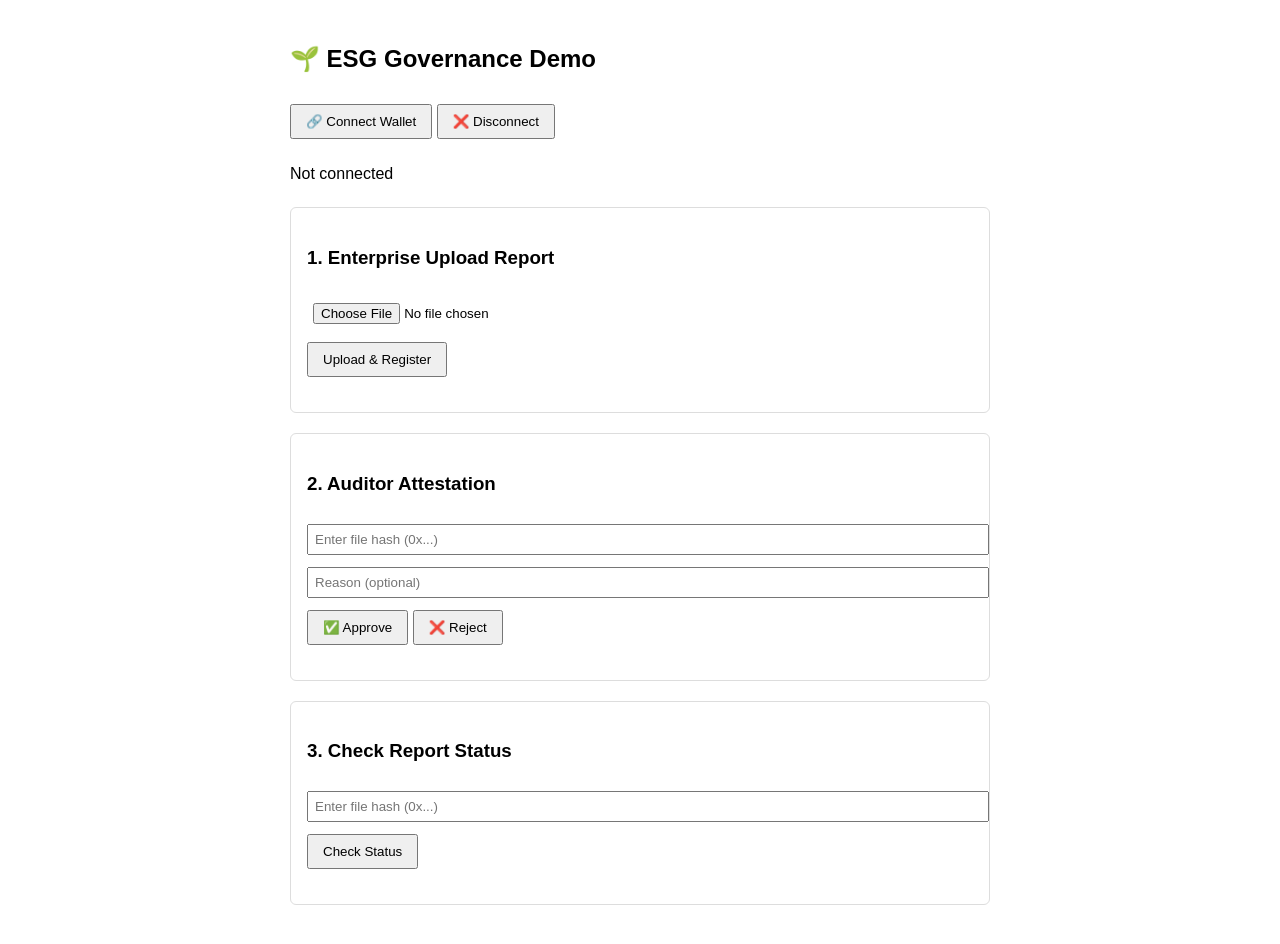
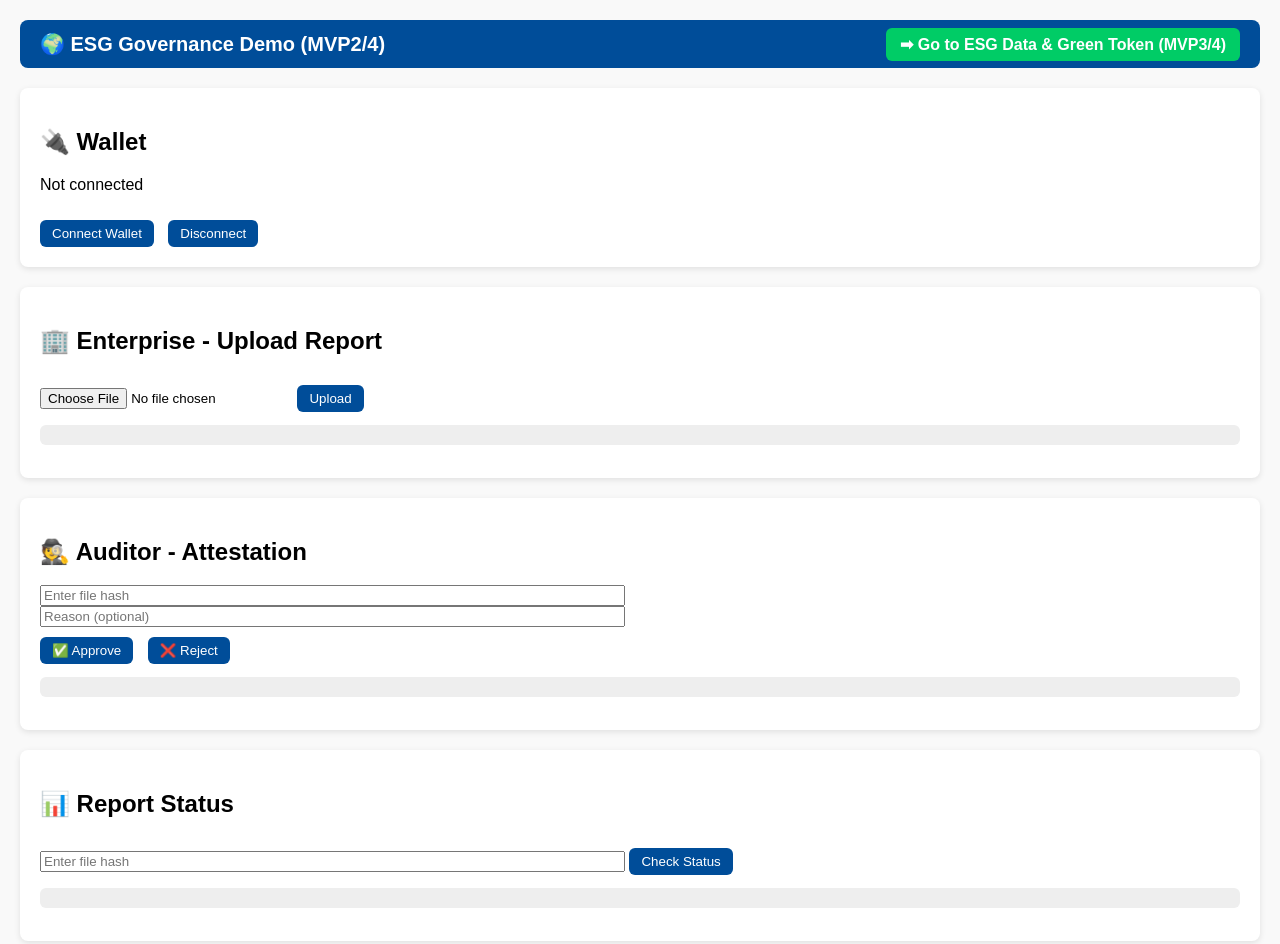
Before and after one commit to jiaxunshi144-commits/Frontend, a plain HTML site: page index.html in a window 1280 px wide. Drawn offline with Linux system fonts and the light colour scheme.

Commit message:
Update index.html

```diff
--- a/index.html
+++ b/index.html
@@ -2,69 +2,107 @@
 <html lang="en">
 <head>
   <meta charset="UTF-8" />
-  <meta name="viewport" content="width=device-width, initial-scale=1.0" />
-  <title>ESG Governance Demo</title>
-  <link rel="icon" href="favicon.ico" />
-
-  <!-- Ethers.js v5 -->
-  <script src="https://cdn.jsdelivr.net/npm/ethers@5.7.2/dist/ethers.umd.min.js"></script>
-
+  <title>MVP2/4 - Governance & Attestation</title>
+  <script src="https://cdn.jsdelivr.net/npm/ethers@5.7.2/dist/ethers.min.js"></script>
   <style>
     body {
       font-family: Arial, sans-serif;
-      max-width: 700px;
-      margin: 40px auto;
-      line-height: 1.6;
+      margin: 20px;
+      background: #f9f9f9;
+    }
+    header {
+      display: flex;
+      justify-content: space-between;
+      align-items: center;
+      background: #004d99;
+      color: white;
+      padding: 12px 20px;
+      border-radius: 8px;
+      margin-bottom: 20px;
+    }
+    header h1 {
+      margin: 0;
+      font-size: 20px;
+    }
+    header nav a {
+      text-decoration: none;
+      color: #fff;
+      background: #00cc66;
+      padding: 8px 14px;
+      border-radius: 6px;
+      font-weight: bold;
+    }
+    header nav a:hover {
+      background: #00994d;
+    }
+    section {
+      background: white;
+      padding: 20px;
+      margin-bottom: 20px;
+      border-radius: 8px;
+      box-shadow: 0 2px 6px rgba(0,0,0,0.1);
     }
     button {
-      margin: 6px 0;
-      padding: 8px 14px;
+      margin-top: 10px;
+      margin-right: 10px;
+      padding: 6px 12px;
+      border: none;
+      border-radius: 6px;
       cursor: pointer;
+      background: #004d99;
+      color: white;
     }
-    input {
-      width: 100%;
-      padding: 6px;
-      margin: 6px 0;
+    button:hover {
+      background: #0066cc;
     }
-    .section {
-      border: 1px solid #ddd;
-      padding: 16px;
-      margin: 20px 0;
+    pre {
+      background: #eee;
+      padding: 10px;
       border-radius: 6px;
+      white-space: pre-wrap;
     }
   </style>
 </head>
 <body>
-  <h2>🌱 ESG Governance Demo</h2>
+  <header>
+    <h1>🌍 ESG Governance Demo (MVP2/4)</h1>
+    <nav>
+      <a href="page2.html">➡ Go to ESG Data & Green Token (MVP3/4)</a>
+    </nav>
+  </header>
 
-  <button id="connectButton">🔗 Connect Wallet</button>
-  <button id="disconnectButton">❌ Disconnect</button>
-  <p id="walletAddress">Not connected</p>
+  <section>
+    <h2>🔌 Wallet</h2>
+    <p id="walletAddress">Not connected</p>
+    <button id="connectButton">Connect Wallet</button>
+    <button id="disconnectButton">Disconnect</button>
+  </section>
 
-  <div class="section">
-    <h3>1. Enterprise Upload Report</h3>
+  <section>
+    <h2>🏢 Enterprise - Upload Report</h2>
     <input type="file" id="fileInput" />
-    <button id="uploadButton">Upload & Register</button>
+    <button id="uploadButton">Upload</button>
     <pre id="uploadResult"></pre>
-  </div>
+  </section>
 
-  <div class="section">
-    <h3>2. Auditor Attestation</h3>
-    <input type="text" id="hashInput" placeholder="Enter file hash (0x...)" />
-    <input type="text" id="reasonInput" placeholder="Reason (optional)" />
+  <section>
+    <h2>🕵️ Auditor - Attestation</h2>
+    <input type="text" id="hashInput" placeholder="Enter file hash" size="70" />
+    <br/>
+    <input type="text" id="reasonInput" placeholder="Reason (optional)" size="70" />
+    <br/>
     <button id="attestPass">✅ Approve</button>
     <button id="attestFail">❌ Reject</button>
     <pre id="attestResult"></pre>
-  </div>
+  </section>
 
-  <div class="section">
-    <h3>3. Check Report Status</h3>
-    <input type="text" id="statusHash" placeholder="Enter file hash (0x...)" />
+  <section>
+    <h2>📊 Report Status</h2>
+    <input type="text" id="statusHash" placeholder="Enter file hash" size="70" />
     <button id="checkStatus">Check Status</button>
     <pre id="statusResult"></pre>
-  </div>
+  </section>
 
-  <!-- JS Logic -->
-  <script src="./app.js"></script>
+  <script src="app.js"></script>
 </body>
 </html>
```
